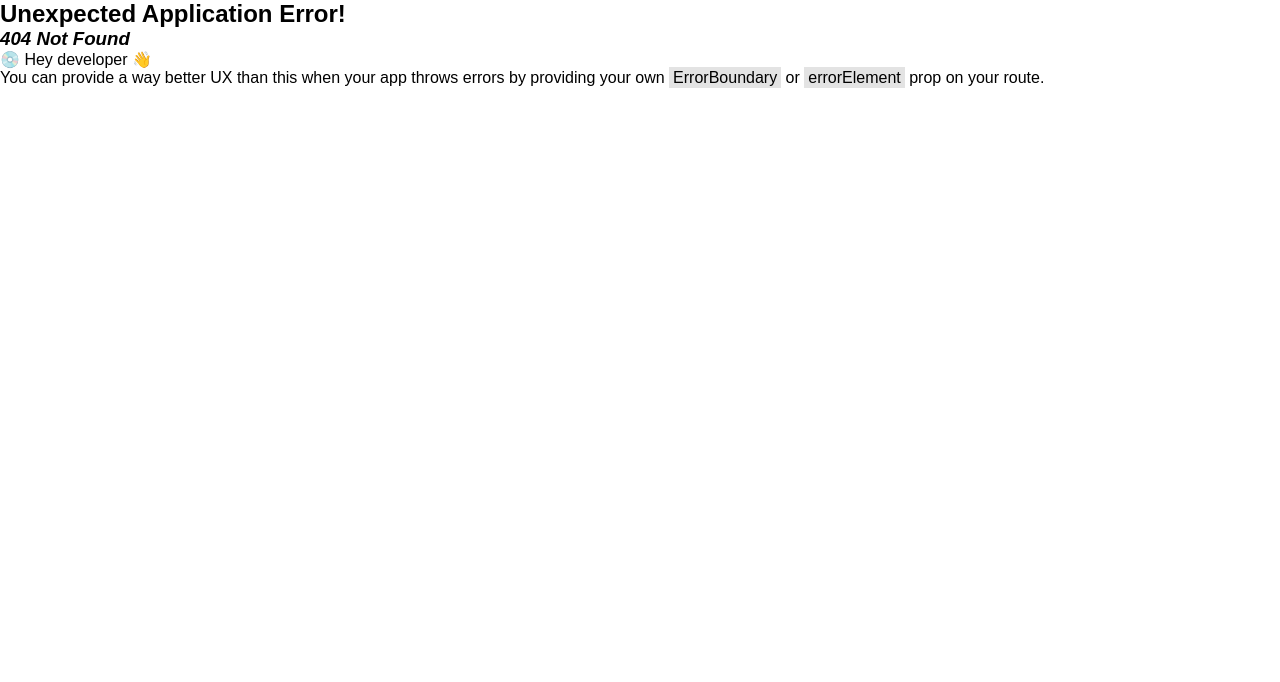
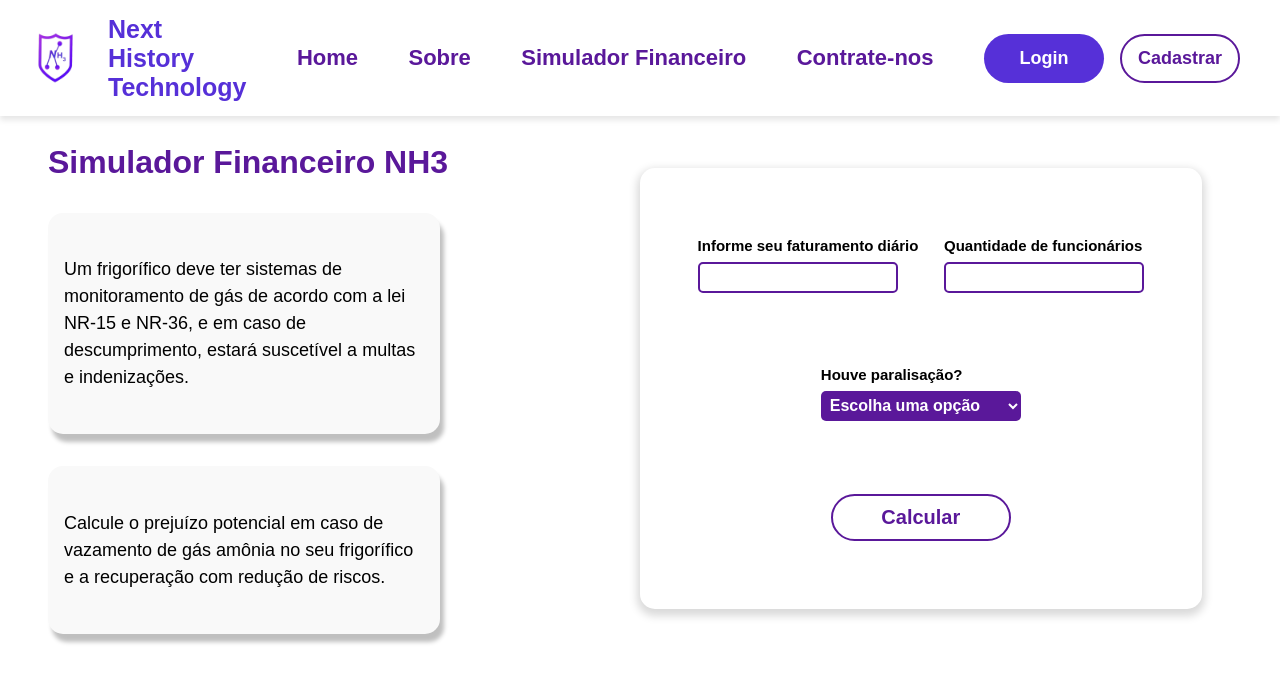
Before and after one commit to NicollasAlmeida14/site-next-history-technology, a React (Vite) app: page /simulador-financeiro-nh3 in a window 1280 px wide. Before the commit this address had no page. Shown: the top 682 px of the page. Built offline with nearby package versions, Linux system fonts and the light colour scheme.

Commit message:
Finalização parcial do simulador financeiro

```diff
--- a/src/components/Header/index.jsx
+++ b/src/components/Header/index.jsx
@@ -12,8 +12,12 @@ import {
 
 import Logo from '../../assets/logo-nh3.png'
 
+import { useNavigate } from "react-router-dom"
+
 
 function DefaultHeader() {
+    const navigate = useNavigate()
+
     return (
         <Header>
             <LogoContainer>
@@ -25,19 +29,21 @@ function DefaultHeader() {
             <Nav>
                 <Ul>
                     <Li>
-                        <Link href="#main">Home</Link>
+                        <Link onClick={() => navigate('/')} href="#main">Home</Link>
                     </Li>
 
                     <Li>
-                        <Link href="#about">Sobre</Link>
+                        <Link onClick={() => navigate('/')} href="#about">Sobre</Link>
                     </Li>
 
                     <Li>
-                        <Link >Simulador Financeiro</Link>
+                        <Link onClick={() => navigate('/simulador-financeiro-nh3')}>
+                            Simulador Financeiro
+                        </Link>
                     </Li>
 
                     <Li>
-                        <Link href="#more-infos">Contrate-nos</Link>
+                        <Link onClick={() => navigate('/')} href="#more-infos">Contrate-nos</Link>
                     </Li>
                 </Ul>
             </Nav>
--- /dev/null
+++ b/src/pages/FinancialSimulator/index.jsx
@@ -0,0 +1,79 @@
+import DefaultHeader from "../../components/Header"
+import {
+    Button,
+    CardDescription,
+    Container,
+    Description,
+    DescriptionsContainer,
+    InfosContainer,
+    InfosWrapper,
+    Input,
+    InputsContainer,
+    InputsContent,
+    Main,
+    Option,
+    Select,
+    SpanInput
+} from "./styles"
+
+function FinancialSimulator() {
+    return (
+        <Container>
+            <DefaultHeader />
+
+            <Main>
+                <DescriptionsContainer>
+                    <h1>Simulador Financeiro NH3</h1>
+
+                    <CardDescription>
+                        <Description>
+                            Um frigorífico deve ter sistemas de monitoramento de gás de acordo com a lei NR-15 e NR-36, e em caso de descumprimento, estará suscetível a multas e indenizações.
+                        </Description>
+                    </CardDescription>
+
+                    <CardDescription>
+                        <Description>
+                            Calcule o prejuízo potencial em caso de vazamento de gás amônia no seu frigorífico e a recuperação com redução de riscos.
+                        </Description>
+                    </CardDescription>
+                </DescriptionsContainer>
+
+                <InfosContainer>
+                    <InfosWrapper>
+                        <InputsContainer>
+                            <InputsContent>
+                                <SpanInput>Informe seu faturamento diário</SpanInput>
+                                <Input />
+                            </InputsContent>
+
+                            <InputsContent>
+                                <SpanInput>Quantidade de funcionários</SpanInput>
+                                <Input />
+                            </InputsContent>
+                        </InputsContainer>
+
+                        <InputsContainer>
+                            <InputsContent>
+                                <SpanInput>Houve paralisação?</SpanInput>
+                                <Select>
+                                    <Option>Escolha uma opção</Option>
+                                    <Option>Não</Option>
+                                    <Option>Sim</Option>
+                                </Select>
+                            </InputsContent>
+
+                            {/* <InputsContent>
+                                <SpanInput>Quantos dias durou a paralisação?</SpanInput>
+                                <Input />
+                            </InputsContent> */}
+                        </InputsContainer>
+
+                        <Button>Calcular</Button>
+                    </InfosWrapper>
+                </InfosContainer>
+            </Main>
+        </Container>
+    )
+}
+
+export default FinancialSimulator
--- /dev/null
+++ b/src/pages/FinancialSimulator/styles.js
@@ -0,0 +1,114 @@
+import styled from "styled-components";
+
+export const Container = styled.div`
+    padding-top: 9rem;
+`
+
+export const Main = styled.main`
+    padding: 0 1rem;
+    display: grid;
+    grid-template-columns: repeat(2, 1fr);
+
+    h1 {
+        color: #5A189A;
+    }
+`
+
+export const DescriptionsContainer = styled.div`
+    display: flex;
+    flex-direction: column;
+    gap: 2rem;
+    padding: 0 2rem;
+`
+export const CardDescription = styled.div`
+    background-color: #F9F9F9;
+    padding: 2.7rem 1rem;
+    width: 70%;
+    box-shadow: 4px 8px 4px 0 rgba(0,0,0,0.25);
+    border-radius: 15px;
+`
+
+export const Description = styled.p`
+    font-size: 18px;
+    line-height: 1.5;
+`
+
+export const InfosContainer = styled.div`
+    display: flex;
+    align-items: center;
+`
+
+export const InfosWrapper = styled.div`
+    box-shadow: 0 4px 8px 3px rgba(0, 0, 0, 0.15);
+    padding: 2rem;
+    height: 90%;
+    width: 90%;
+    display: flex;
+    flex-direction: column;
+    align-items: center;
+    justify-content: space-around;
+    border-radius: 15px;
+`
+
+export const InputsContainer = styled.div`
+    display: flex;
+    align-items: center;
+    width: 100%;
+    justify-content: space-evenly;
+`
+
+export const InputsContent = styled.div`
+    display: flex;
+    flex-direction: column;
+    gap: 0.5rem;
+`
+
+export const SpanInput = styled.span`
+    font-size: 15px;
+    font-weight: bold;
+`
+
+export const Input = styled.input`
+    width: 200px;
+    border-radius: 5px;
+    border: solid 2px #5A189A;
+    padding: 3px 10px;
+    font-size: 18px;
+    outline-style: none;
+`
+
+export const Select = styled.select`
+    width: 200px;
+    border-radius: 5px;
+    border: none;
+    color: #ffffff;
+    background-color: #5A189A;
+    font-weight: bold;
+    font-size: 16px;
+    padding: 5.5px 5px;
+    outline-style: none;
+`
+
+export const Option = styled.option``
+
+export const Button = styled.button`
+    border: 2px solid #5a189a;
+    cursor: pointer;
+    color: #5a189a;
+    background-color: #ffffff;
+    border-radius: 50px;
+    font-size: 20px;
+    font-weight: bold;
+    padding: 10px 5px;
+    width: 180px;
+    transition: all ease-in-out 0.3s;
+
+    &:hover {
+       background-color: #5a189a;
+       color: #ffffff;
+    }
+
+    &:active {
+        opacity: 0.8;
+    }
+`
--- a/src/pages/Home/styles.js
+++ b/src/pages/Home/styles.js
@@ -202,7 +202,7 @@ export const PurposesSection = styled.section`
     align-items: center;
     width: 100%;
     justify-content: space-around;
-    padding: 1rem;
+    padding: 4rem 1rem 1rem;
 
     #vision-card {
         border-right: solid 3px #a038f3;
--- a/src/routes.jsx
+++ b/src/routes.jsx
@@ -1,6 +1,7 @@
 import { createBrowserRouter } from "react-router-dom";
 
 import Home from './pages/Home'
+import FinancialSimulator from "./pages/FinancialSimulator";
 import Login from './pages/Login'
 import Register from './pages/Register'
 
@@ -9,6 +10,12 @@ const router = createBrowserRouter([
         path: '/',
         element: (
             <Home />
+        )
+    },
+    {
+        path: '/simulador-financeiro-nh3',
+        element: (
+            <FinancialSimulator />
         )
     },
     {
```
